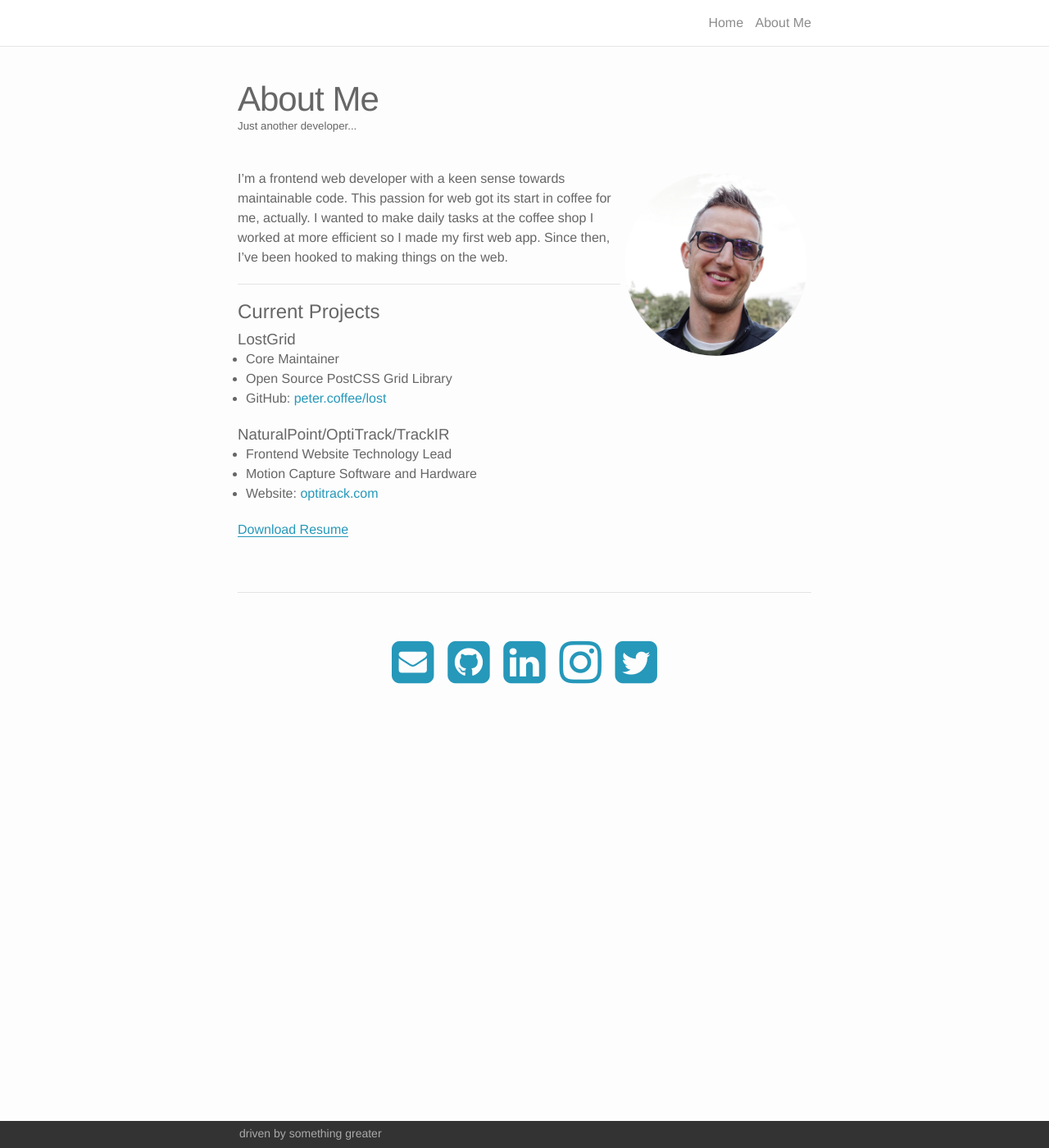
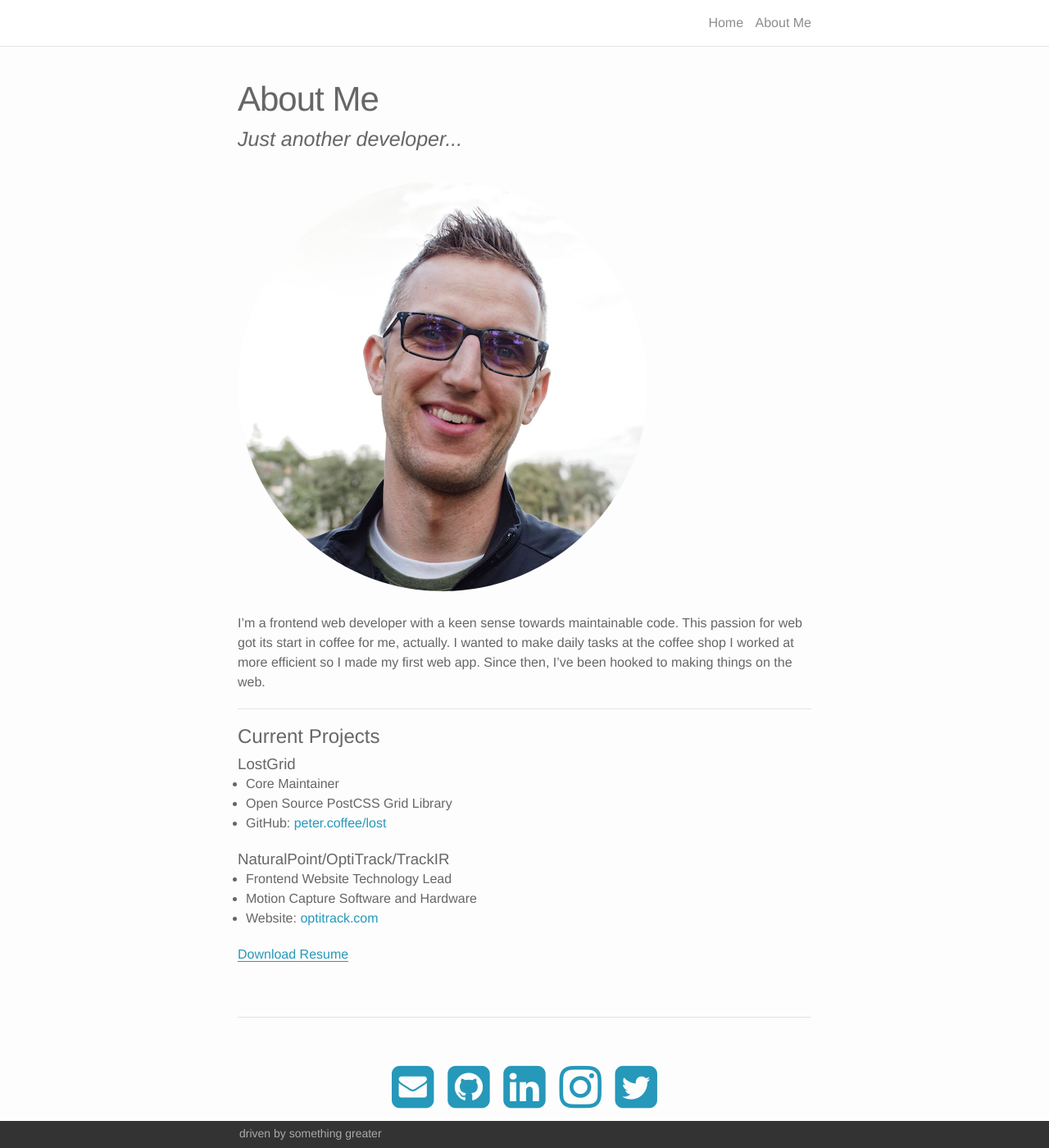
Before and after one commit to peterramsing/personal-site, a Jekyll site: the page built from about.md, in a window 1280 px wide and 1400 px high. Shown: the whole window at 82% size. Built offline with Jekyll 4.4.1, drawn with Linux system fonts in a browser that asks for light colours; nearby versions of some CDN libraries.

Commit message:
A bit of a refactor of the boilerplate sass
Just some temporary fixes until I redo this the way that I’d like to
instead of using the boilerplate.

```diff
--- a/_sass/_layout.scss
+++ b/_sass/_layout.scss
@@ -160,11 +160,21 @@
   }
 }
 
+.post-description {
+  margin: 15px 0;
+  font-style: italic;
+  font-size: 25px;
+}
+
 .post-content {
   h2 {
-    font-size: 42px;
+    line-height: 32px;
+    font-size: 22px;
+    padding-top: 25px;
+    padding-bottom: 10px;
     @include media-query($on-laptop) {
-      font-size: 28px;
+      font-size: 25px;
+      padding-top: 15px;
     }
   }
   h3 {
@@ -196,108 +206,16 @@
   display: block;
 }
 
-/** Poem formatting ********************************************/
-.poem-title {
-  font-size: 24px;
-  letter-spacing: -1px;
-  line-height: 1;
-  @include media-query($on-laptop) {
-    font-size: 16px;
+
+.post-list {
+  h2 {
+    line-height: 32px;
+    font-size: 22px;
+    padding-top: 25px;
+    padding-bottom: 10px;
+    @include media-query($on-laptop) {
+      font-size: 25px;
+      padding-top: 15px;
+    }
   }
 }
-
-
-/**
- * Portfolio grid **********************************************************
-*/
-// Nicolas Gallagher's micro clearfix hack
-// http://nicolasgallagher.com/micro-clearfix-hack/
-.clearfix:before,
-.clearfix:after {
-  content: " ";
-  display: table;
-}
-.clearfix:after {
-  clear: both;
-}
-.project {
-  width: 33.33%;
-  height: 250px;
-  float: left;
-  vertical-align: middle;
-  box-sizing: border-box;
-  padding: 10px;
-}
-.thumbnail{
-  width: 100%;
-  height: 230px;
-  overflow: hidden;
-}
-.thumbnail img{
-  width: 500px;
-  height: auto;
-  position: relative;
-  left: -25%;
-  top: -5%;
-}
-.thumbnail a{
-  float: left;
-  position: relative;
-  width: 100%;
-  height: 230px;
-}
-.thumbnail a span {
-  display: none;
-  position: absolute;
-  top: 0;
-  left: 0;
-  bottom: 0;
-  right: 0;
-  background: rgba(0,0,0,0.4);
-  color: $grey-color-light;
-  padding: 40px;
-  text-align: center;
-}
-.thumbnail a:hover span {
-  display: block;
-}
-/**
- * Portfolio pages **********************************************************
-*/
-.blankbox{
-  background: $theme-color;
-}
-.img_row{
-  height: $img_height;
-  width: 100%;
-  overflow: hidden;
-  box-sizing:border-box;
-  padding: $img_spacing;
-}
-.col{
-  width: 100%;
-  height: 100%;
-  float: left;
-  object-fit: cover;
-  box-sizing:border-box;
-  padding: $img_spacing;
-}
-.right{
-  float: right;
-}
-.one {
-  width:33.33%;
-}
-.two {
-  width: 66.66%;
-}
-.three{
-  width: 100%;
-}
-.caption{
-  height: 100%;
-  color: $caption_color;
-  text-align: center;
-  vertical-align: middle;
-  font-size: $caption_font_size;
-}
```
